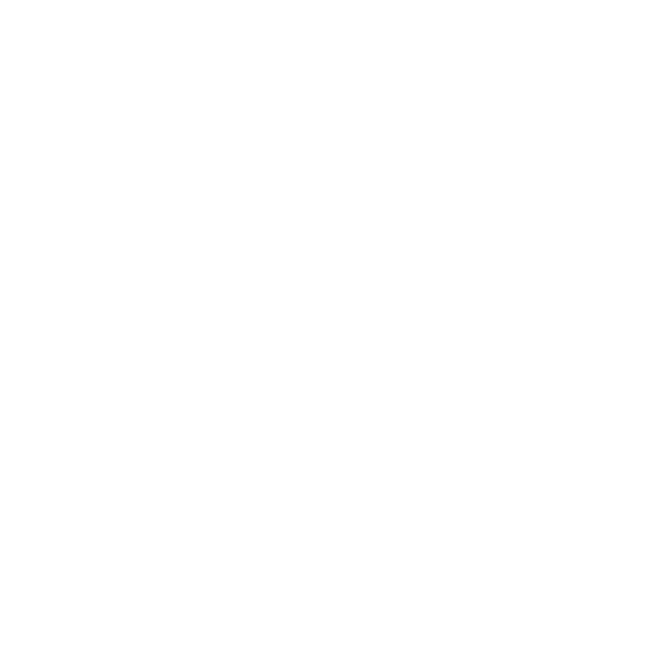
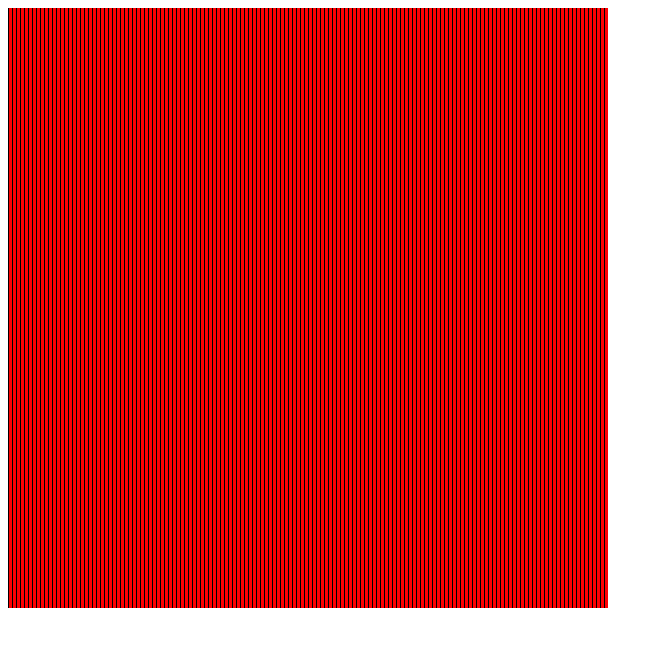
Before and after one commit to hsingtism/fractal-render, a plain HTML site: page js-prototype/index.html in a window 1280 px wide. Shown: the whole page, without its empty margins (0-663 px from the left). Drawn offline with Linux system fonts and the light colour scheme.

Commit message:
gitignore and some js prototyle

```diff
--- a/js-prototype/index.html
+++ b/js-prototype/index.html
@@ -5,8 +5,9 @@
     <meta http-equiv="X-UA-Compatible" content="IE=edge">
     <meta name="viewport" content="width=device-width, initial-scale=1.0">
     <title>Document</title>
+    <script defer src="script.js"></script>
 </head>
 <body>
-    <canvas id="main"></canvas>
+    <canvas id="mainp" width="600px" height="600px"></canvas>
 </body>
 </html>
--- a/js-prototype/script.js
+++ b/js-prototype/script.js
@@ -0,0 +1,8 @@
+const ctx = document.getElementById('mainp').getContext('2d')
+
+for(let i = 0; i < 600; i++) {
+    ctx.fillStyle = (i % 4) ? 'red' : 'black'
+    for(let j = 0; j < 600; j++) {
+        ctx.fillRect(i,j,1,1)
+    }
+}
```
Also changed, not shown: 1 other file.
